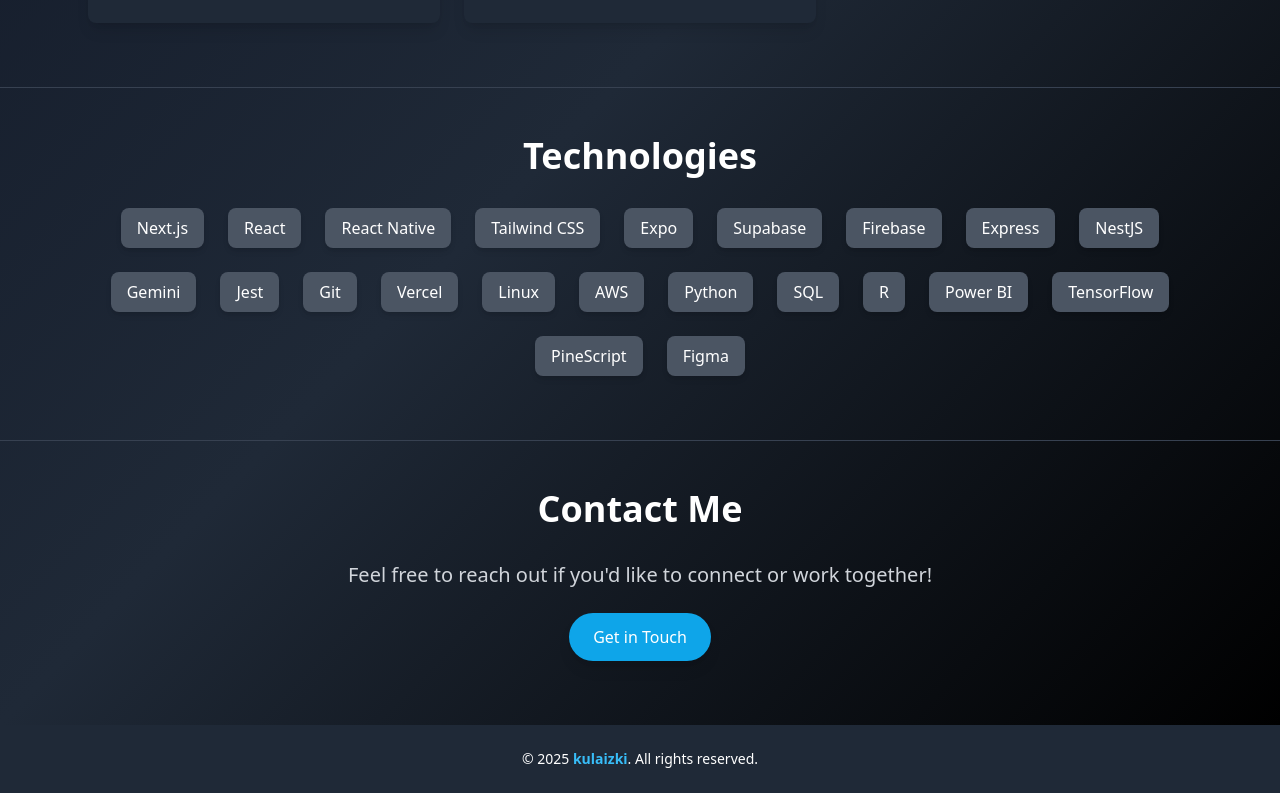
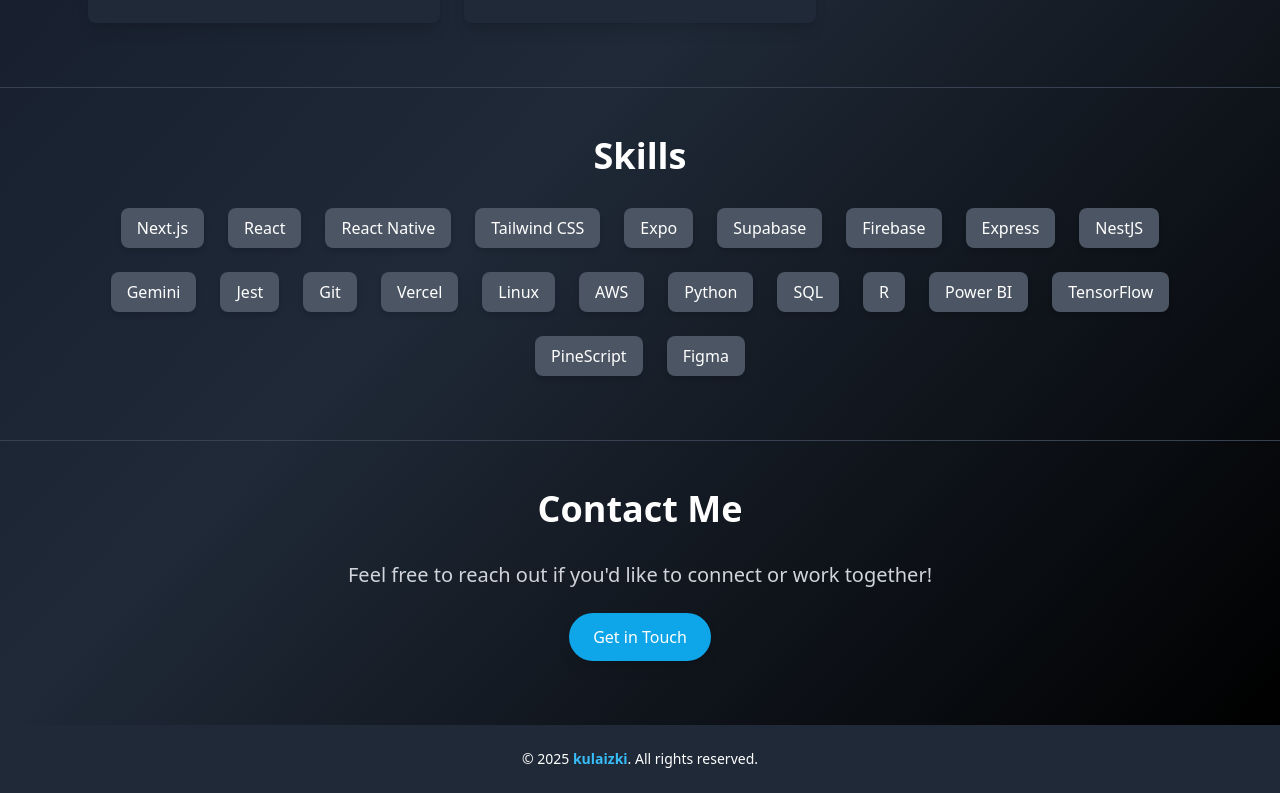
Before and after one commit to kulaizki/portfolio, a SvelteKit app: page / in a window 1280 px wide. Shown: the part 1402-2195 px from the top of the page. Built offline with nearby package versions, Linux system fonts and the light colour scheme.

Commit message:
refactor: change Technologies to Skills

```diff
--- a/src/routes/Skills.svelte
+++ b/src/routes/Skills.svelte
@@ -5,7 +5,7 @@
 
 <section id="technologies" class="py-12 text-white {className}">
   <div class="max-w-6xl mx-auto px-6">
-    <h2 class="text-3xl md:text-4xl font-bold text-center mb-8">Technologies</h2>
+    <h2 class="text-3xl md:text-4xl font-bold text-center mb-8">Skills</h2>
     <div class="flex flex-wrap justify-center gap-6">
       <SkillItem skillName="Next.js" skillUrl="https://nextjs.org/" />
       <SkillItem skillName="React" skillUrl="https://reactjs.org/" />
```
